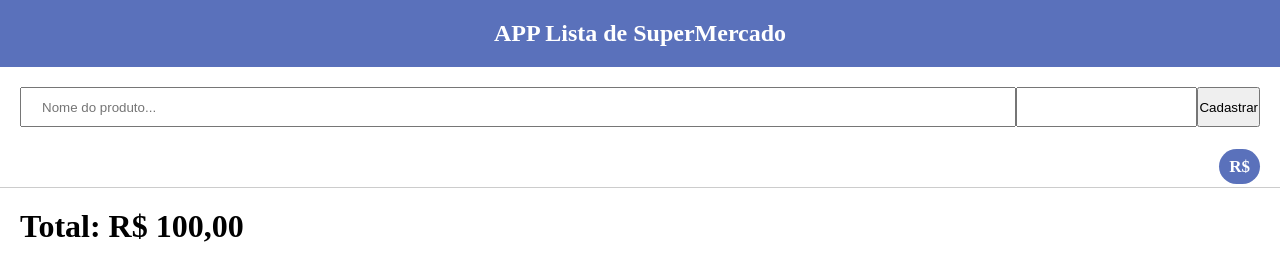
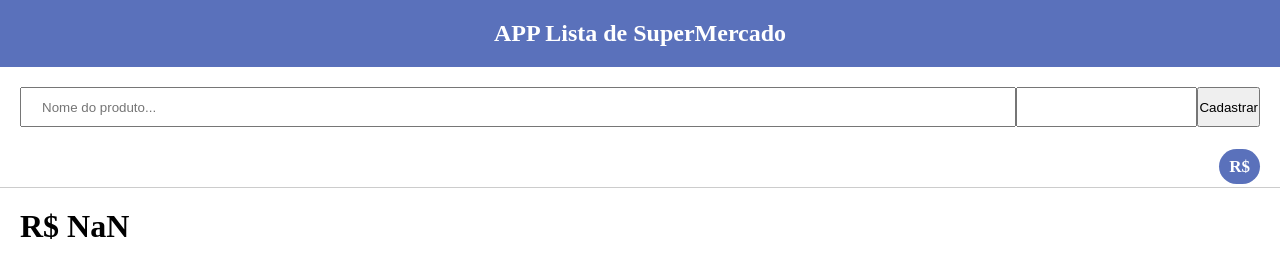
Before and after one commit to SsmoothSmooth/Lista_Supermercado, a plain HTML site: page index.html in a window 1280 px wide. Both pictures are taken after a click on the input "Cadastrar". Drawn offline with Linux system fonts and the light colour scheme.

Commit message:
:sparkles: feat: Somando o valor total dos produtos

```diff
--- a/index.html
+++ b/index.html
@@ -76,7 +76,7 @@
         </div>
 
         <div class="soma-produto">
-            <h1>Total: R$ 100,00</h1>
+            <h1>Total: R$ 0</h1>
         </div>
 
         <script src="supermercado.js"></script>
--- a/supermercado.js
+++ b/supermercado.js
@@ -20,9 +20,11 @@ document.querySelector('input[type=submit]')
     */
 
     let listaProdutos = document.querySelector('.lista-produtos');
+    let soma = 0;
 
     listaProdutos.innerHTML = ""
     items.map(function(val){
+        soma += parseFloat(val.valor);
         listaProdutos.innerHTML+=`
             <div class="lista-produto-single">
                 <h3>`+ val.nome +`</h3>
@@ -30,8 +32,10 @@ document.querySelector('input[type=submit]')
             </div>
         `;
     })
-
+    soma = soma.toFixed(2);
     nomeProduto.value = "";
     precoProduto.value = "";
 
+    let elementoSoma = document.querySelector('.soma-produto h1');
+    elementoSoma.innerHTML = 'R$ '+ soma;
 });
```
